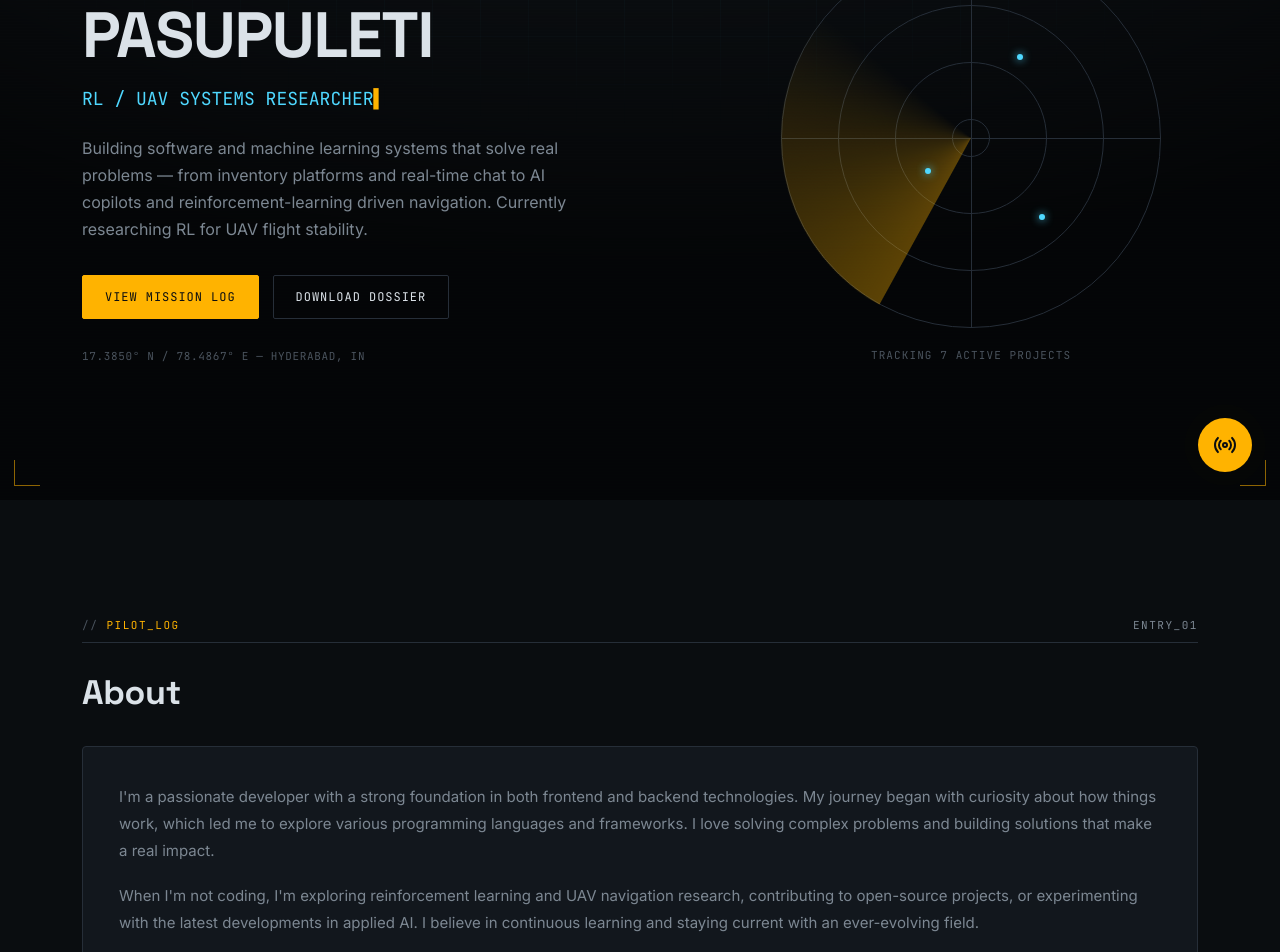
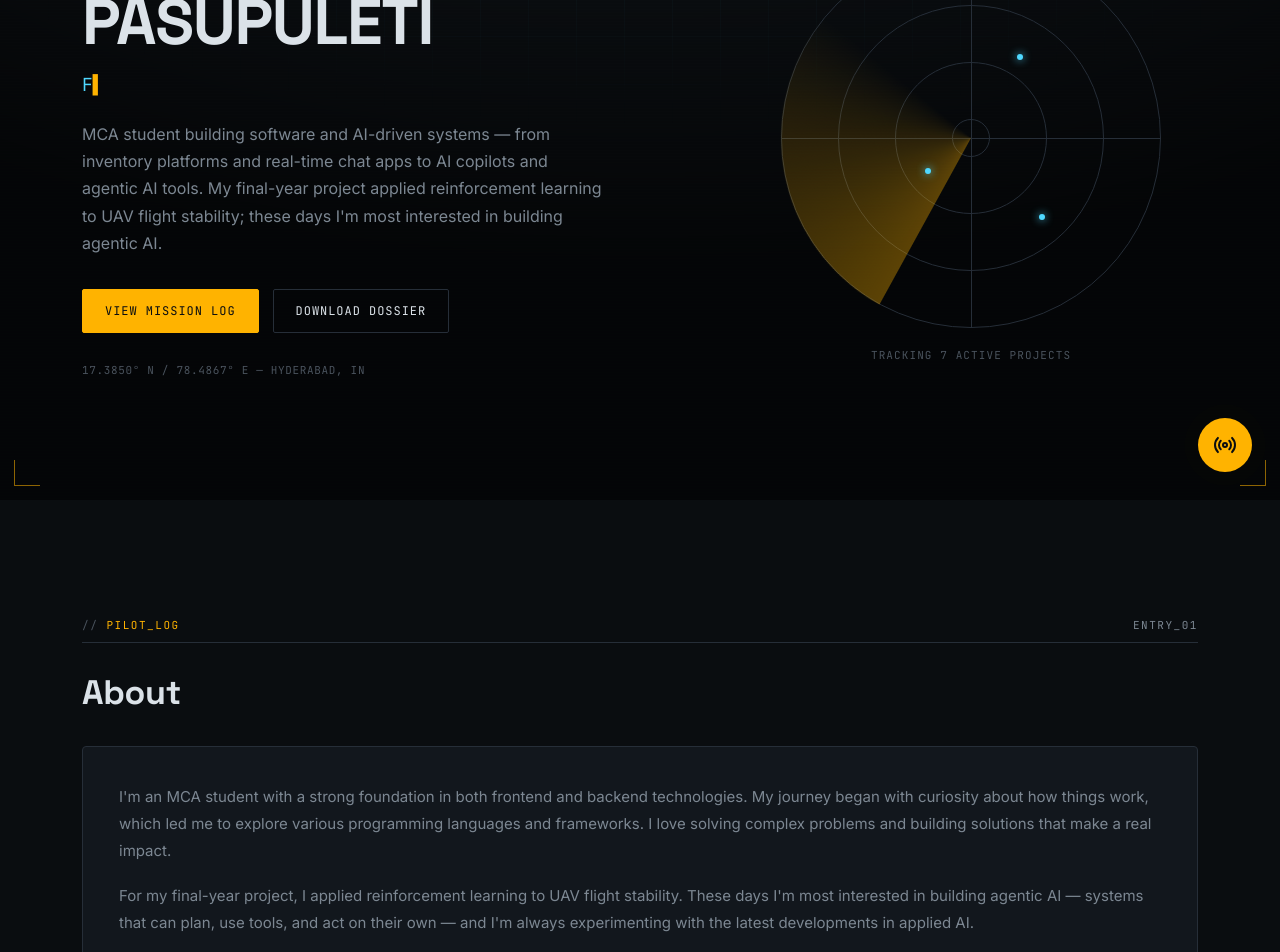
Before and after one commit to Aravind-pasupuleti-2004/portfolio, a React (Create React App) app: page / in a window 1280 px wide. Shown: the part 300-1252 px from the top of the page. Built offline with nearby package versions, Linux system fonts and the light colour scheme.

Commit message:
Revise roles and update personal description in App.js
Updated roles and descriptions to reflect current focus on agentic AI and MCA studies.

```diff
--- a/src/App.js
+++ b/src/App.js
@@ -6,8 +6,8 @@ import {
 import './App.css';
 
 const ROLES = [
-  'SOFTWARE DEVELOPER',
-  'RL / UAV SYSTEMS RESEARCHER',
+  'MCA STUDENT',
+  'AGENTIC AI BUILDER',
   'FULL-STACK ENGINEER'
 ];
 
@@ -87,7 +87,7 @@ const App = () => {
     { name: 'Flask', icon: '🧪', level: 85 },
     { name: 'Node.js', icon: '🟢', level: 75 },
     { name: 'MySQL', icon: '🗄️', level: 80 },
-    { name: 'LLM / AI Integration', icon: '🤖', level: 85 },
+    { name: 'Agentic AI / LLM Integration', icon: '🤖', level: 85 },
     { name: 'HTML / CSS', icon: '🌐', level: 90 }
   ];
 
@@ -223,9 +223,10 @@ const App = () => {
                 <span className="cursor-blink">▍</span>
               </p>
               <p className="hero-description">
-                Building software and machine learning systems that solve real problems —
-                from inventory platforms and real-time chat to AI copilots and reinforcement-learning
-                driven navigation. Currently researching RL for UAV flight stability.
+                MCA student building software and AI-driven systems — from inventory
+                platforms and real-time chat apps to AI copilots and agentic AI tools.
+                My final-year project applied reinforcement learning to UAV flight
+                stability; these days I'm most interested in building agentic AI.
               </p>
               <div className="hero-buttons">
                 <button className="btn-primary" onClick={() => scrollToSection('projects')}>
@@ -262,16 +263,16 @@ const App = () => {
           <h2 className="section-title">About</h2>
           <div className="glass-card">
             <p className="about-text">
-              I'm a passionate developer with a strong foundation in both frontend and backend
+              I'm an MCA student with a strong foundation in both frontend and backend
               technologies. My journey began with curiosity about how things work, which led me
               to explore various programming languages and frameworks. I love solving complex
               problems and building solutions that make a real impact.
             </p>
             <p className="about-text">
-              When I'm not coding, I'm exploring reinforcement learning and UAV navigation research,
-              contributing to open-source projects, or experimenting with the latest developments
-              in applied AI. I believe in continuous learning and staying current with an
-              ever-evolving field.
+              For my final-year project, I applied reinforcement learning to UAV flight
+              stability. These days I'm most interested in building agentic AI — systems
+              that can plan, use tools, and act on their own — and I'm always experimenting
+              with the latest developments in applied AI.
             </p>
             <div className="stats-grid">
               <div className="stat-item">
```
